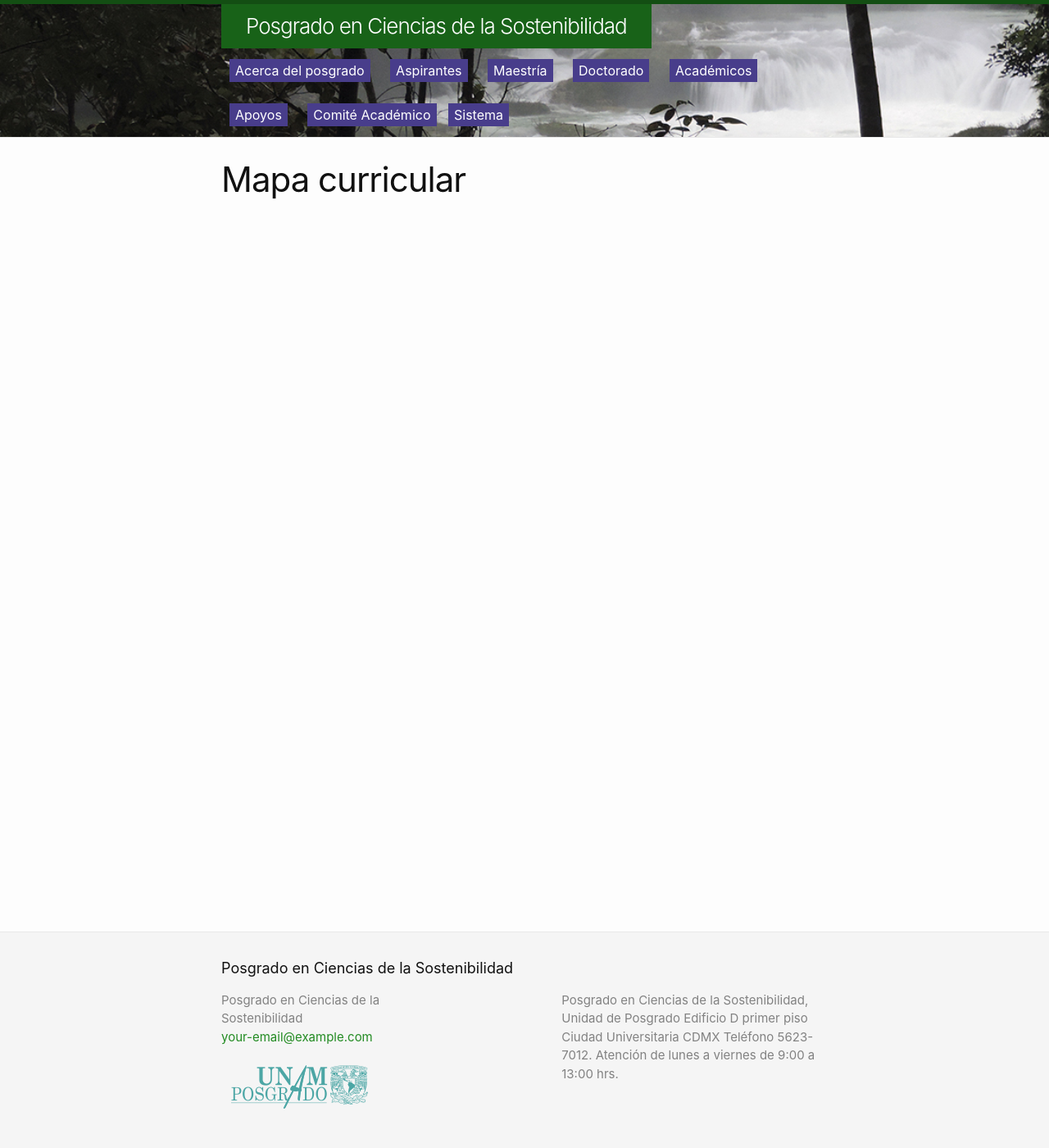
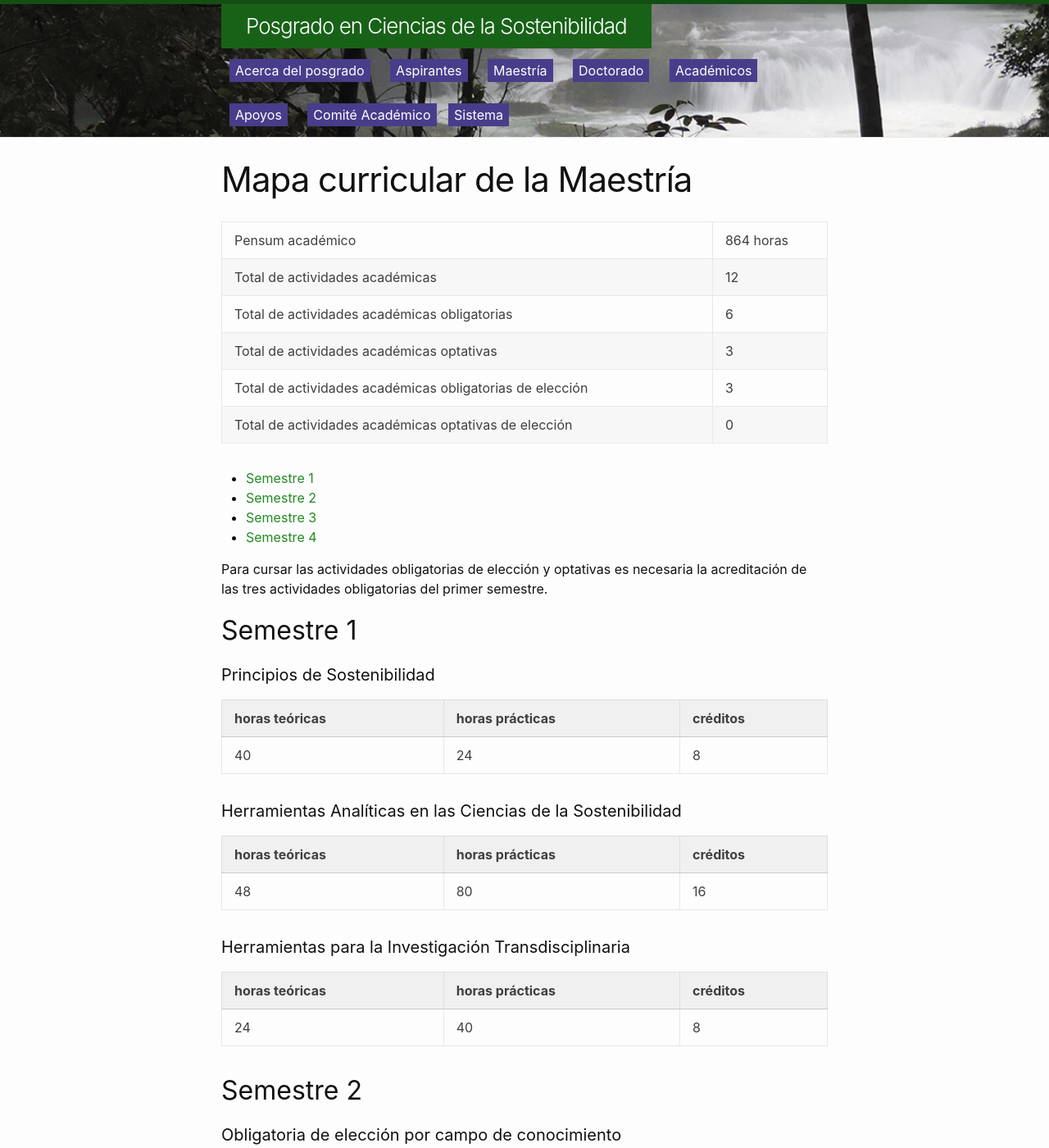
Before and after one commit to pcs-unam/pcs-unam.github.io, a Jekyll site: the page built from maestria/mapa.md, in a window 1280 px wide and 1400 px high. Shown: the whole window at 82% size. Built offline with Jekyll 4.4.1, drawn with Linux system fonts in a browser that asks for light colours; some of the changed text lies outside the part shown.

Commit message:
mapa curricular de la maestria

```diff
--- a/maestria/mapa.md
+++ b/maestria/mapa.md
@@ -1,5 +1,132 @@
 ---
-title: Mapa curricular
+title: Mapa curricular de la Maestría
 layout: page
 permalink: maestria/mapa
 ---
+
+| Pensum académico                                         | 864 horas
+| Total de actividades académicas                          | 12
+| Total de actividades académicas obligatorias             | 6
+| Total de actividades académicas optativas                | 3
+| Total de actividades académicas obligatorias de elección | 3
+| Total de actividades académicas optativas de elección    | 0
+
+
+
+
+ - [Semestre 1](#semestre-1)
+ - [Semestre 2](#semestre-2)
+ - [Semestre 3](#semestre-3)
+ - [Semestre 4](#semestre-4)
+
+Para cursar las actividades obligatorias de elección y optativas es necesaria la acreditación de las tres actividades obligatorias del primer semestre.
+
+## Semestre 1
+
+#### Principios de Sostenibilidad
+
+|----------------|-----------------|----------|
+| horas teóricas | horas prácticas | créditos |
+|---------------+|----------------+|---------+|
+|             40 |              24 |        8 |
+|----------------|-----------------|----------|
+
+#### Herramientas Analíticas en las Ciencias de la Sostenibilidad
+
+|----------------|-----------------|----------|
+| horas teóricas | horas prácticas | créditos |
+|---------------+|----------------+|---------+|
+|             48 |              80 |       16 |
+|----------------|-----------------|----------|
+
+#### Herramientas para la Investigación Transdisciplinaria
+
+|----------------|-----------------|----------|
+| horas teóricas | horas prácticas | créditos |
+|---------------+|----------------+|---------+|
+|             24 |              40 |        8 |
+|----------------|-----------------|----------|
+
+
+
+## Semestre 2
+
+#### Obligatoria de elección por campo de conocimiento
+
+|-------|----------|
+| horas | créditos |
+|------+|---------+|
+|    64 |         8|
+|-------|----------|
+
+#### Obligatoria de elección por campo de conocimiento
+
+|-------|----------|
+| horas | créditos |
+|------+|---------+|
+|    64 |         8|
+|-------|----------|
+
+#### Obligatoria de elección por campo de conocimiento
+
+|-------|----------|
+| horas | créditos |
+|------+|---------+|
+|    64 |         8|
+|-------|----------|
+
+#### Sesión de tutoría
+
+**16 horas**
+
+
+
+## Semestre 3
+
+Los créditos, la distribución de las horas prácticas y teóricas y
+número de actividades optativas podrá variar de acuerdo al plan
+individual del alumno, siempre y cuando se cubran 24 créditos.
+
+
+#### Optativa
+
+|-------|----------|
+| horas | créditos |
+|------+|---------+|
+| 32-64 |       4-8|
+|-------|----------|
+
+
+#### Optativa*
+
+|-------|----------|
+| horas | créditos |
+|------+|---------+|
+| 32-64 |       4-8|
+|-------|----------|
+
+
+#### Optativa*
+
+
+|-------|----------|
+| horas | créditos |
+|------+|---------+|
+| 32-64 |       4-8|
+|-------|----------|
+
+
+#### Sesión de tutoría
+
+**16 horas**
+
+
+## Semestre 4
+
+#### Actividades para la obtención del grado
+
+Esta actividad es obligatoria y no tiene valor en créditos. La
+acreditación se da al concluir el trabajo terminal, producto de la
+misma.
+
+**192 horas**
```
